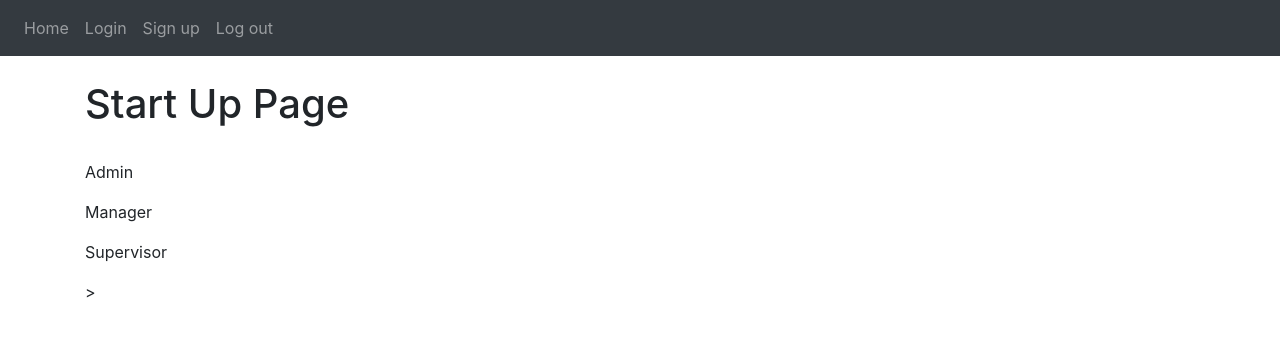
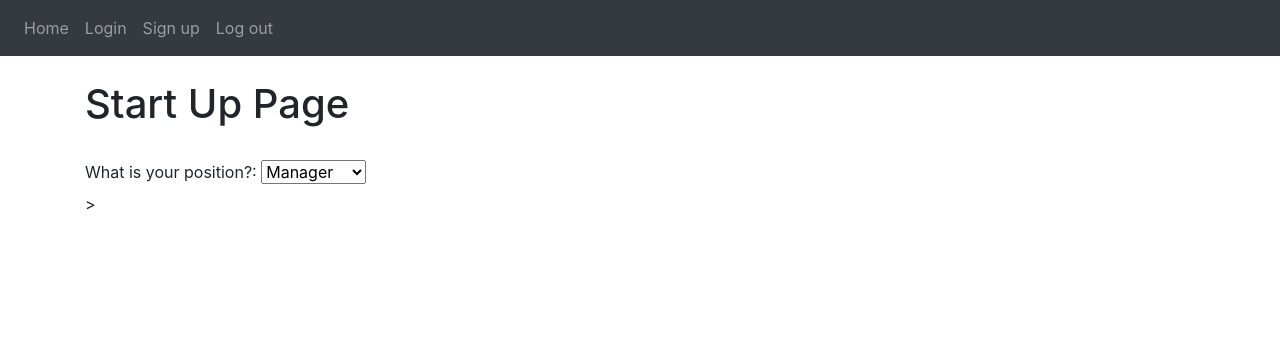
Before and after one commit to krausli/Supervisor-App, a Flask app: page /start-up in a window 1280 px wide. Shown: the top 337 px of the page. Run offline with Flask 2, Linux system fonts and the light colour scheme; some libraries are stand-ins or nearby versions.

Commit message:
Update start_up.html

```diff
--- a/website/templates/start_up.html
+++ b/website/templates/start_up.html
@@ -7,7 +7,14 @@
 <br/>
 <h1 align = "centre">Start Up Page</h1>
 <br/>
-<p align = "centre"> Admin</p>
-<p align = "centre"> Manager</p>
-<p align = "centre"> Supervisor</p>
+<div>
+    <form>
+        <label for="cars">What is your position?:</label>
+        <select name="cars" id="cars">
+          <option value="volvo">Manager</option>
+          <option value="saab">Supervisor</option>
+          <option value="mercedes">Admin</option>
+        </select>
+        </form>
+</div>
 {% endblock %}
```
